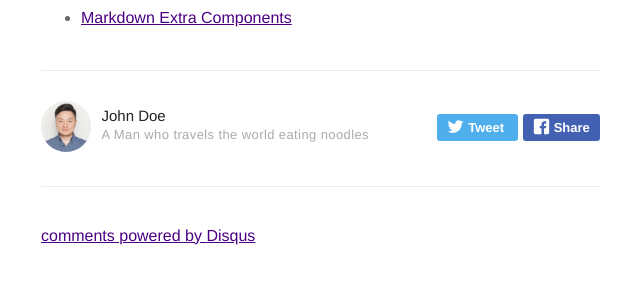
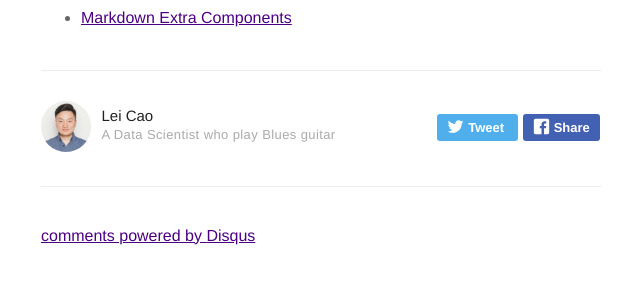
Before and after one commit to leicao-me/leicao-me.github.io, a Jekyll site: the page built from _posts/2016-02-24-markdown-common-elements.markdown, in a window 1280 px wide and 900 px high, scrolled down 5569 px. Shown: the part 432-732 px from the top of the window, without its empty margins (319-959 px from the left). Built offline with Jekyll 4.4.1, drawn with Linux system fonts in a browser that asks for light colours; emoji names are drawn with the system emoji font; comment, search, counter and statistics services are not loaded.

```diff
--- a/_config.yml
+++ b/_config.yml
@@ -54,18 +54,24 @@ github: leicao-me
 email: leicao.me@gmail.com
 
 authors:
-    johndoe:
-        name: John Doe
-        bio: A Man who travels the world eating noodles
+    # johndoe:
+    #     name: John Doe
+    #     bio: A Man who travels the world eating noodles
+    #     external-image: false
+    #     picture: assets/images/profile.jpg
+    #     twitter: johndoe
+    leicao:
+        name: Lei Cao
+        bio: A Data Scientist who play Blues guitar
         external-image: false
         picture: assets/images/profile.jpg
-        twitter: johndoe
-    jamesfoster:
-        name: James Foster
-        bio: A Man who develops software with coffee
-        external-image: false
-        picture: assets/images/james.jpg
-        twitter: jamesfoster
+        twitter: LeiCaoLA
+    # jamesfoster:
+    #     name: James Foster
+    #     bio: A Man who develops software with coffee
+    #     external-image: false
+    #     picture: assets/images/james.jpg
+    #     twitter: jamesfoster
 
 # do you want a larger site? change the option below
 # options: [normal, large] | default: normal
--- a/_posts/2015-02-24-markdown-extra-components.markdown
+++ b/_posts/2015-02-24-markdown-extra-components.markdown
@@ -9,7 +9,7 @@ tag:
 - components
 - extra
 category: blog
-author: jamesfoster
+author: leicao
 description: Markdown summary with different options
 # jemoji: '<img class="emoji" title=":ramen:" alt=":ramen:" src="https://assets.github.com/images/icons/emoji/unicode/1f35c.png" height="20" width="20" align="absmiddle">'
 ---
--- a/_posts/2016-02-24-markdown-common-elements.markdown
+++ b/_posts/2016-02-24-markdown-common-elements.markdown
@@ -9,7 +9,7 @@ tag:
 - elements
 star: true
 category: blog
-author: johndoe
+author: leicao
 description: Markdown summary with different options
 ---
 
```
Also changed, not shown: 1 other file.
